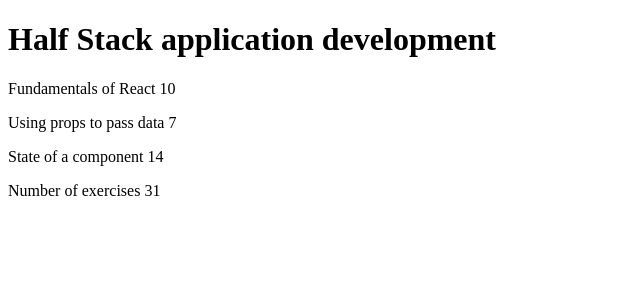
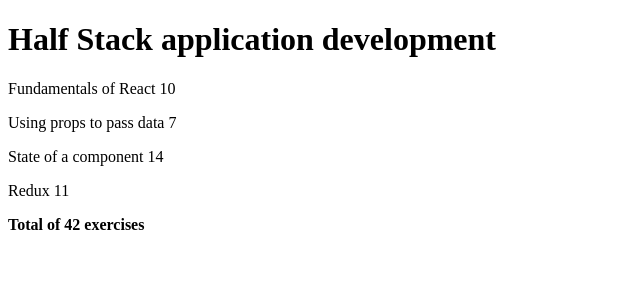
Before and after one commit to HectorMtz22/fullstack-open, a React (Vite) app in the folder part2/courseinfo/: page / in a window 1280 px wide. Shown: the top 300 px of the page, without its empty margins (0-640 px from the left). Built offline with nearby package versions, Linux system fonts and the light colour scheme.

Commit message:
Add exercise 2.2: Course information step7

```diff
--- a/part2/courseinfo/src/App.jsx
+++ b/part2/courseinfo/src/App.jsx
@@ -19,6 +19,11 @@ const App = () => {
         name: 'State of a component',
         exercises: 14,
         id: 3
+      },
+      {
+        name: 'Redux',
+        exercises: 11,
+        id: 4
       }
     ]
   }
--- a/part2/courseinfo/src/components/Total.jsx
+++ b/part2/courseinfo/src/components/Total.jsx
@@ -1,5 +1,9 @@
 export const Total = ({parts}) => {
   let totalQuantity = 0
   parts.forEach((part) => totalQuantity += part.exercises)
-  return <p>Number of exercises {totalQuantity}</p>
+  return (
+    <p>
+      <b>Total of {totalQuantity} exercises</b>
+    </p>
+  )
 }
```
